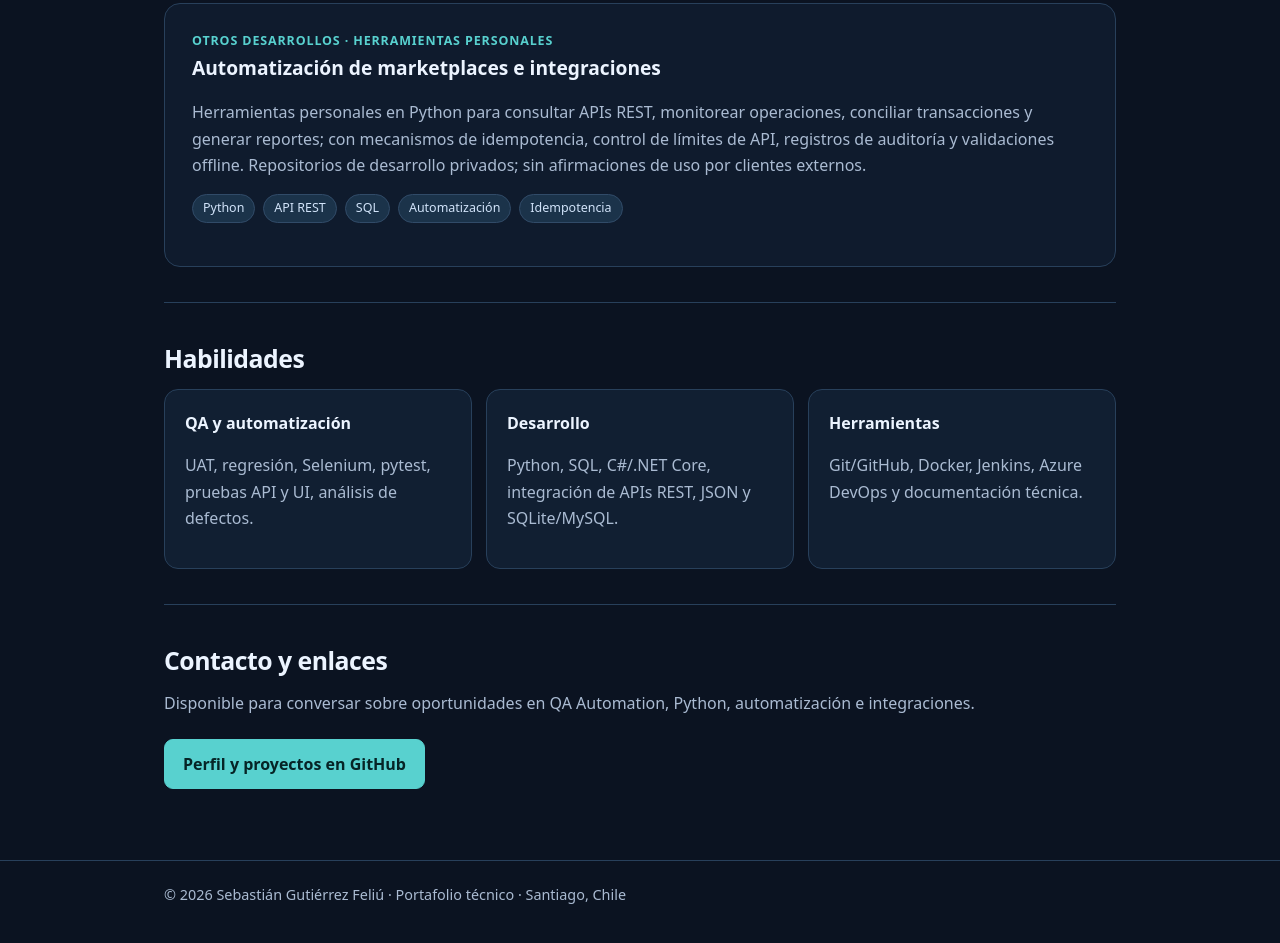
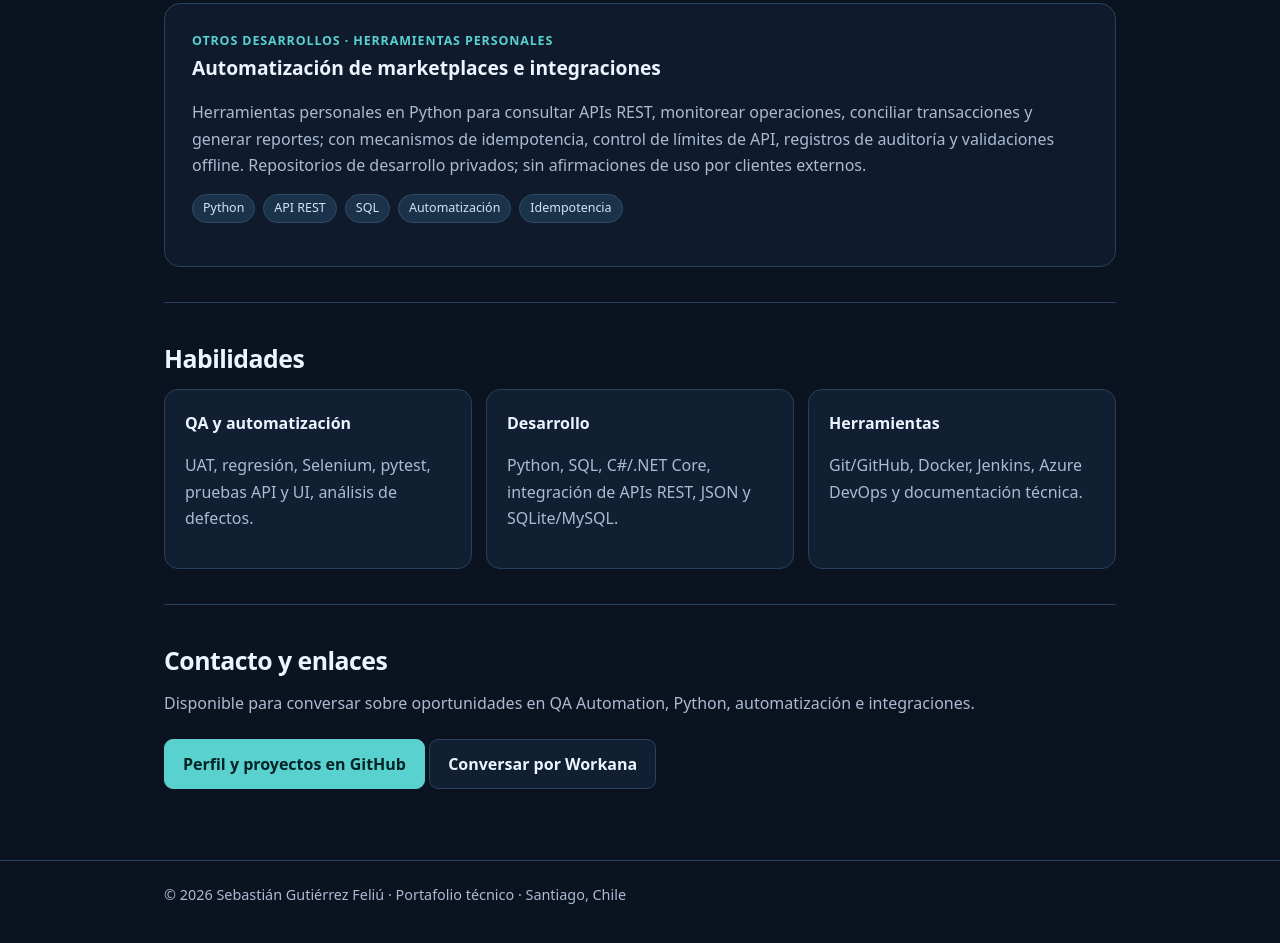
Before and after one commit to SebaGutierrezF/SebaGutierrezF.github.io, a plain HTML site: page index.html in a window 1280 px wide. Shown: the part 1848-2791 px from the top of the page. Drawn offline with Linux system fonts and the light colour scheme.

Commit message:
docs(portfolio): add verified Workana contact and clarify safe local output (index.html)

```diff
--- a/index.html
+++ b/index.html
@@ -30,7 +30,7 @@
 </div>
 <article class="project" style="margin-top:16px"><div class="label">Otros desarrollos · herramientas personales</div><h3>Automatización de marketplaces e integraciones</h3><p>Herramientas personales en Python para consultar APIs REST, monitorear operaciones, conciliar transacciones y generar reportes; con mecanismos de idempotencia, control de límites de API, registros de auditoría y validaciones offline. Repositorios de desarrollo privados; sin afirmaciones de uso por clientes externos.</p><div class="tagset"><span class="tag">Python</span><span class="tag">API REST</span><span class="tag">SQL</span><span class="tag">Automatización</span><span class="tag">Idempotencia</span></div></article></section>
     <section id="habilidades" class="divider"><h2>Habilidades</h2><div class="grid"><div class="card"><strong>QA y automatización</strong><p>UAT, regresión, Selenium, pytest, pruebas API y UI, análisis de defectos.</p></div><div class="card"><strong>Desarrollo</strong><p>Python, SQL, C#/.NET Core, integración de APIs REST, JSON y SQLite/MySQL.</p></div><div class="card"><strong>Herramientas</strong><p>Git/GitHub, Docker, Jenkins, Azure DevOps y documentación técnica.</p></div></div></section>
-    <section id="contacto" class="divider"><h2>Contacto y enlaces</h2><p class="hint">Disponible para conversar sobre oportunidades en QA Automation, Python, automatización e integraciones.</p><a class="btn primary" href="https://github.com/SebaGutierrezF" target="_blank" rel="noopener noreferrer">Perfil y proyectos en GitHub</a></section>
+    <section id="contacto" class="divider"><h2>Contacto y enlaces</h2><p class="hint">Disponible para conversar sobre oportunidades en QA Automation, Python, automatización e integraciones.</p><a class="btn primary" href="https://github.com/SebaGutierrezF" target="_blank" rel="noopener noreferrer">Perfil y proyectos en GitHub</a> <a class="btn" href="https://www.workana.com/freelancer/dbeaf7550bd2389f0330c3186dd3c745" target="_blank" rel="noopener noreferrer">Conversar por Workana</a></section>
   </main>
   <footer><div class="wrap">© 2026 Sebastián Gutiérrez Feliú · Portafolio técnico · Santiago, Chile</div></footer>
 </body>
```
